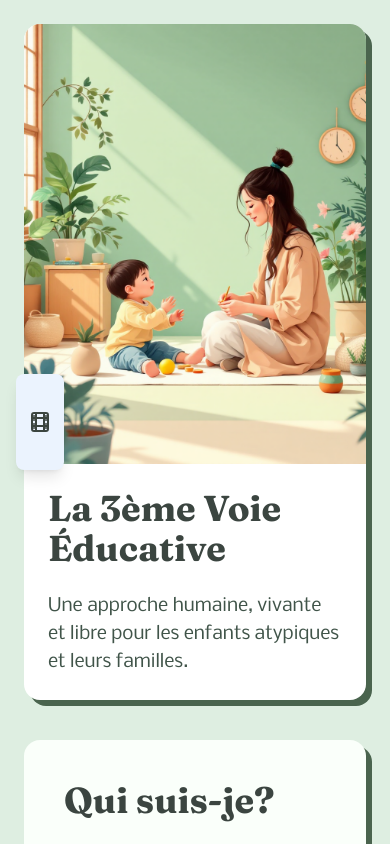
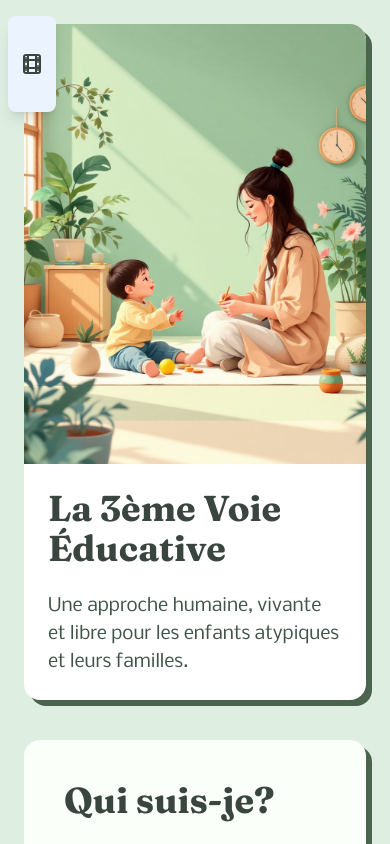
Before and after one commit to Marie3emeVoie/la-3eme-voie, a React (Vite) app: page / in a window 390 px wide. Shown: the top 844 px of the page. Built offline with nearby package versions, Linux system fonts and the light colour scheme.

Commit message:
Added mon_petit_soleil.wav to Audio folder

```diff
--- a/src/App.jsx
+++ b/src/App.jsx
@@ -229,9 +229,15 @@ export default function App() {
       {/* --- Floating Sidebar --- */}
       {/* Positioned on the left side, vertically centered, with animation and dynamic width */}
       <div
-        className={`fixed top-1/2 left-4 transform -translate-y-1/2 z-50 transition-all duration-500 ease-out ${sidebarVisible ? 'translate-x-0' : '-translate-x-full'}`}
-        style={{ width: isSidebarExpanded ? `${sidebarWidth}px` : '48px', height: isSidebarExpanded ? 'auto' : '96px' }} // 48px is w-12, 96px is h-24
-      >
+  className={`fixed top-4 left-2 md:top-1/2 md:left-4 md:transform md:-translate-y-1/2 z-50 transition-all duration-500 ease-out ${
+    sidebarVisible ? 'translate-x-0' : '-translate-x-full'
+  }`}
+  style={{
+    width: isSidebarExpanded ? `${sidebarWidth}px` : '48px',
+    height: isSidebarExpanded ? 'auto' : '96px',
+    maxWidth: '90vw', // Prevents overflow on mobile
+  }}
+>
         {!isSidebarExpanded ? (
           // Collapsed button state (1-inch width)
           <button
@@ -244,11 +250,12 @@ export default function App() {
         ) : (
           // Expanded sidebar state
           <div className="relative flex flex-col items-center gap-2 p-2 bg-white rounded-xl shadow-lg border border-gray-200 h-full overflow-hidden"> {/* Added overflow-hidden to prevent horizontal scrollbar */}
+
             {/* Drag Handle */}
             <div
               className="resize-handle"
               onMouseDown={handleMouseDown}
-            ></div>
+           ></div>
 
             {/* Top row for toggle switch and close button */}
             <div className="flex justify-between items-center w-full">
@@ -296,7 +303,12 @@ export default function App() {
                 >
                   {viewType === 'filmStrip' ? (
                     <div className="relative w-full h-full"> {/* Wrapper for image and number overlay */}
-                      <img src={section.thumbnail} alt={section.title} className="block w-full h-full object-cover rounded-md max-w-full max-h-full" />
+                      <img
+                        src={section.thumbnail}
+                        alt={section.title}
+                        className="block w-full h-full object-cover aspect-video rounded-md"
+                      />
+
                       <div className="absolute top-1 left-1 bg-black bg-opacity-50 text-white text-xs font-bold rounded-full w-5 h-5 flex items-center justify-center">
                         {index + 1}
                       </div>
```
Also changed, not shown: 1 other file (tests, documents, lock files or other folders).
